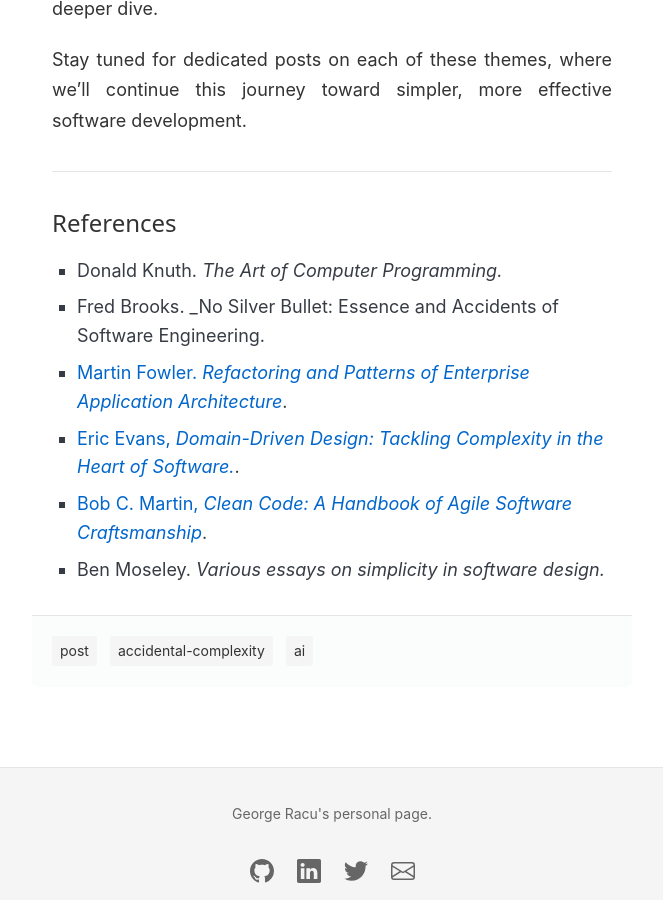
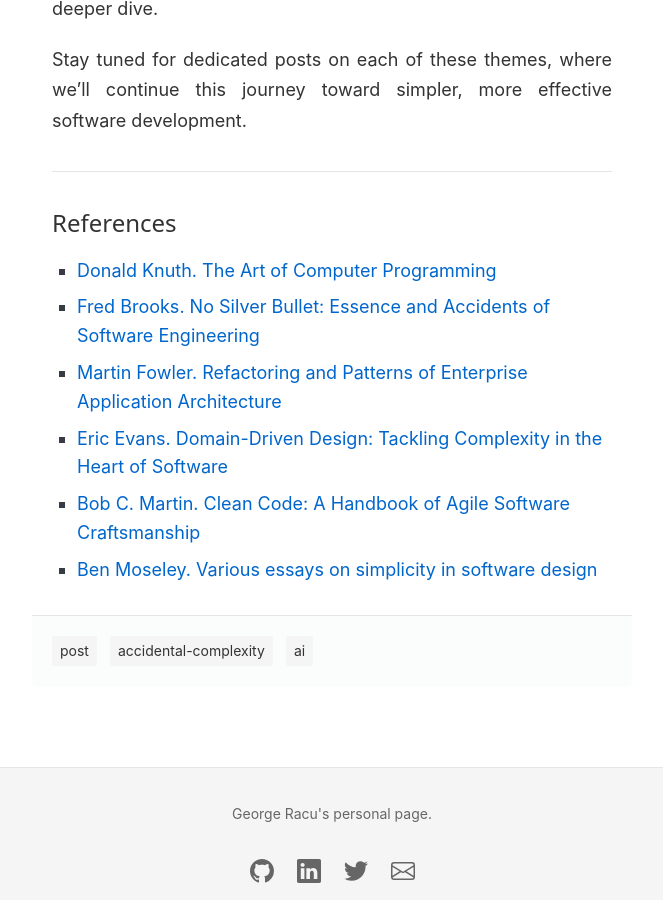
Before and after one commit to georgeracu/georgeracu.github.com, a Jekyll site: the page built from _posts/2024-10-01-accidental-complexity-1.md, in a window 1280 px wide and 900 px high, scrolled down 4294 px. Shown: the whole window, without its empty margins (308-971 px from the left). Built offline with Jekyll 4.4.1, drawn with Linux system fonts in a browser that asks for light colours.

Commit message:
(feat): Extracted references into shared source

```diff
--- a/_data/links.yaml
+++ b/_data/links.yaml
@@ -37,3 +37,8 @@
   author: Ben Moseley
   title: "Various essays on simplicity in software design"
   link: "#"
+
+- id: 9
+  author: Donald Knuth
+  title: "The Art of Computer Programming"
+  link: "https://amzn.to/3XVp8Qg"
--- a/_posts/2024-10-01-accidental-complexity-1.md
+++ b/_posts/2024-10-01-accidental-complexity-1.md
@@ -65,9 +65,16 @@
 
 ## References
 
-* Donald Knuth. _The Art of Computer Programming._
-* Fred Brooks. _No Silver Bullet: Essence and Accidents of Software Engineering.
-* [Martin Fowler. _Refactoring and Patterns of Enterprise Application Architecture_](https://amzn.to/4fQQ3Qd).
-* [Eric Evans, _Domain-Driven Design: Tackling Complexity in the Heart of Software._](https://amzn.to/3OGS8lN).
-* [Bob C. Martin, _Clean Code: A Handbook of Agile Software Craftsmanship_](https://amzn.to/4ioMG4w).
-* Ben Moseley. _Various essays on simplicity in software design._
+{% assign knuth = site.data.links | where: "id", 9 | first %}
+{% assign brooks = site.data.links | where: "id", 7 | first %}
+{% assign fowler = site.data.links | where: "id", 1 | first %}
+{% assign evans = site.data.links | where: "id", 2 | first %}
+{% assign martin = site.data.links | where: "id", 3 | first %}
+{% assign moseley = site.data.links | where: "id", 8 | first %}
+
+* [{{ knuth.author }}. {{ knuth.title }}]({{ knuth.link }})
+* [{{ brooks.author }}. {{ brooks.title }}]({{ brooks.link }})
+* [{{ fowler.author }}. {{ fowler.title }}]({{ fowler.link }})
+* [{{ evans.author }}. {{ evans.title }}]({{ evans.link }})
+* [{{ martin.author }}. {{ martin.title }}]({{ martin.link }})
+* [{{ moseley.author }}. {{ moseley.title }}]({{ moseley.link }})
```
